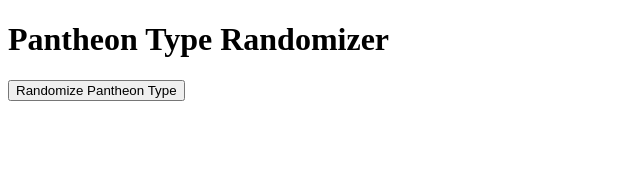
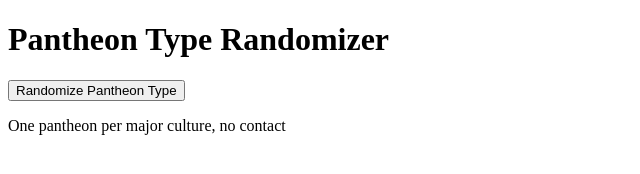
Before and after one commit to ouchmyothereye/wb_generator, a plain HTML site: page index.html in a window 1280 px wide. Both pictures are taken after a click on the button "Randomize Pantheon Type". Shown: the whole page, without its empty margins (0-640 px from the left). Drawn offline with Linux system fonts and the light colour scheme.

Commit message:
cors troubleshooting

```diff
--- a/index.html
+++ b/index.html
@@ -10,6 +10,6 @@
     <button id="randomizeButton">Randomize Pantheon Type</button>
     <p id="pantheonChoice"></p>
 
-    <script src="https://github.com/ouchmyothereye/wb_generator/tree/main/js"></script>
+    <script src="/js/script.js"></script>
 </body>
 </html>
--- a/js/script.js
+++ b/js/script.js
@@ -3,7 +3,7 @@ document.addEventListener('DOMContentLoaded', function() {
     const display = document.getElementById('pantheonChoice');
 
     button.addEventListener('click', function() {
-        fetch('https://github.com/ouchmyothereye/wb_generator/tree/main/data/pantheon_type.json')
+        fetch('../data/pantheon_type.json')
             .then(response => response.json())
             .then(data => {
                 const randomIndex = Math.floor(Math.random() * data.length);
```
